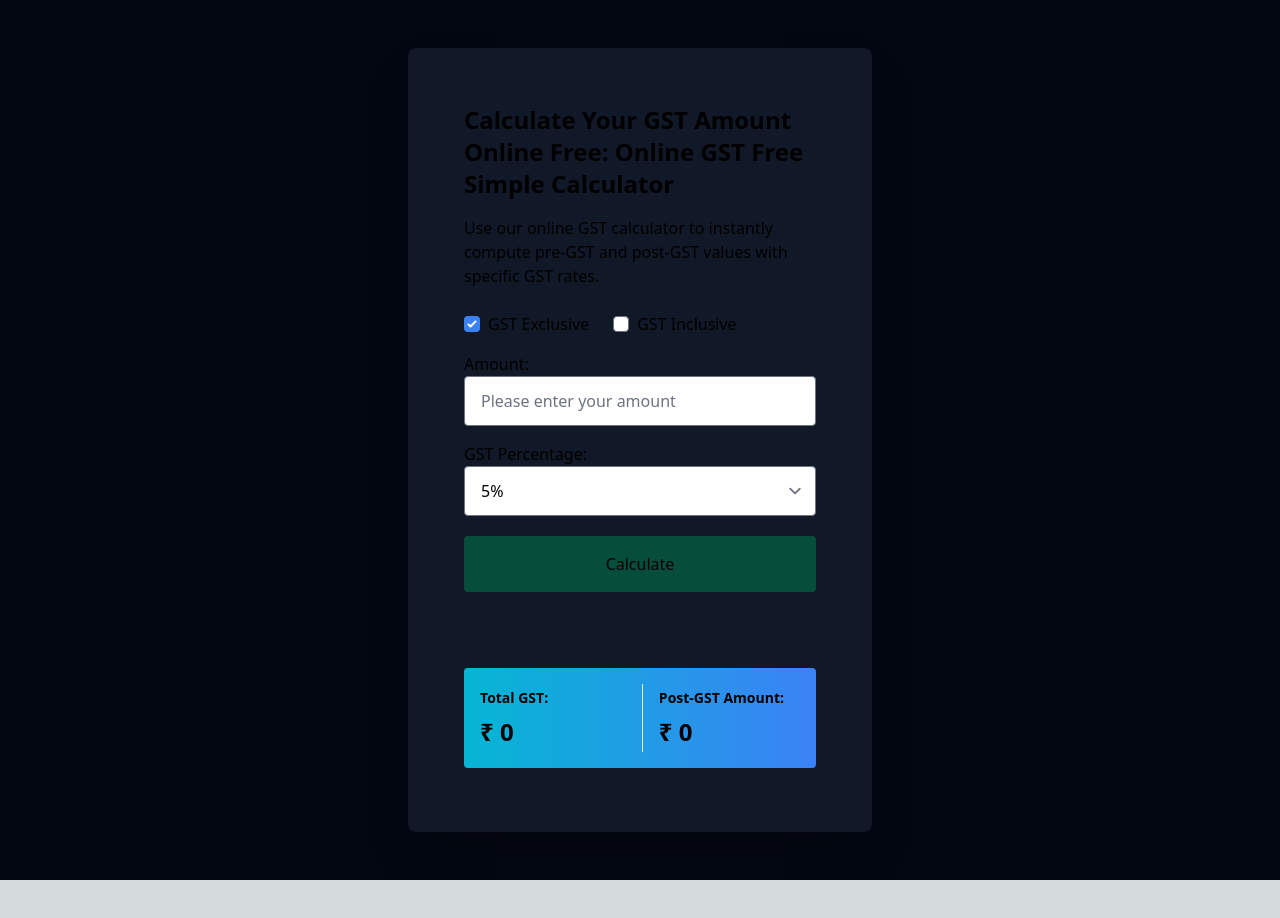
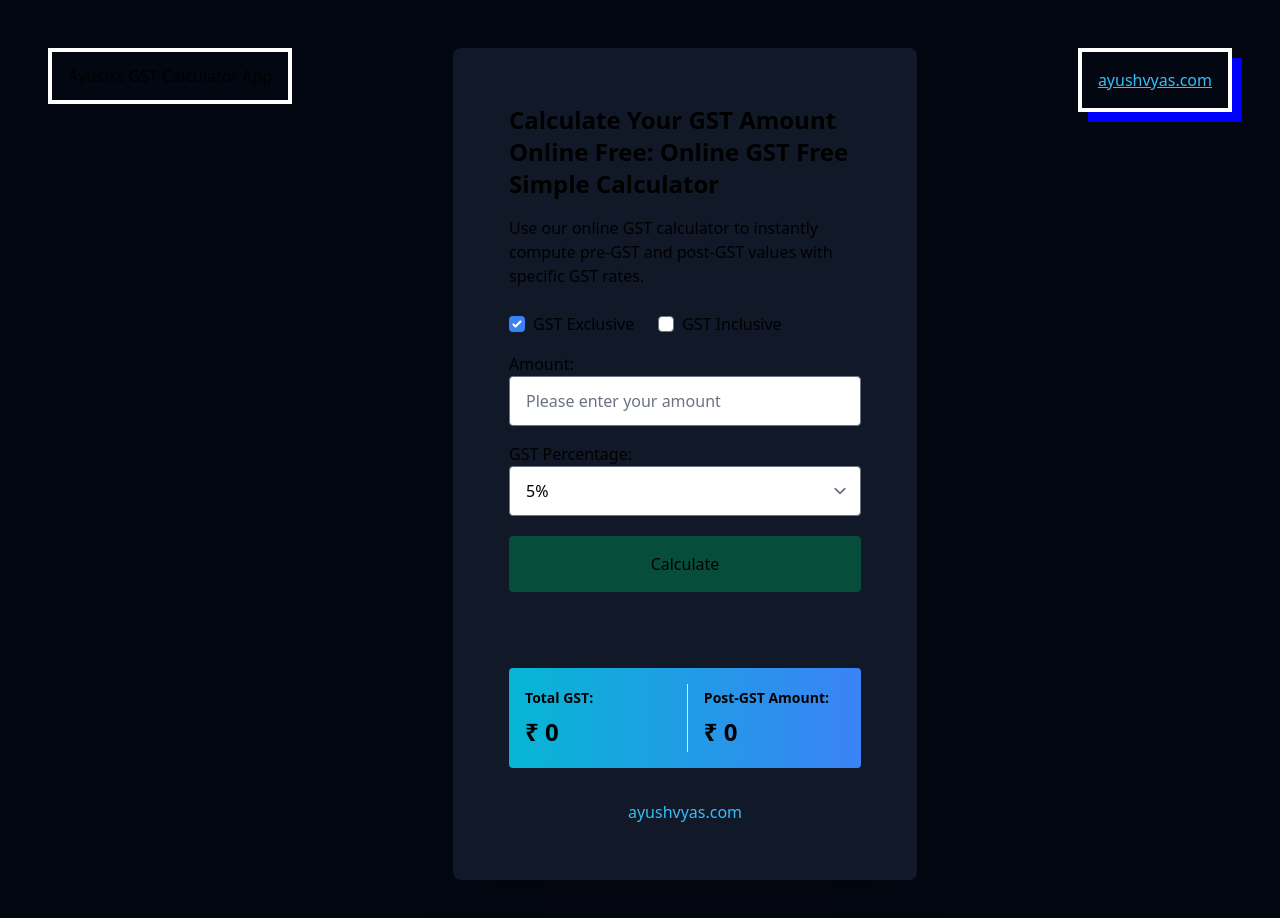
Before and after one commit to Ayush06Vyas/gst-calculator, a Next.js app: page / in a window 1280 px wide. Shown: the top 918 px of the page. Before the commit the page ends 880 px from the top, so only its background shows below. Built offline with nearby package versions, Linux system fonts and the light colour scheme.

Commit message:
ayushvyasdotcom links added

```diff
--- a/pages/index.tsx
+++ b/pages/index.tsx
@@ -37,8 +37,11 @@ export default function Home() {
 
   return (
     <main
-      className={`flex min-h-screen bg-gray-950 flex-col items-center justify-between md:p-12 p-6`}
+      className={`flex min-h-screen bg-gray-950 justify-between md:p-12 p-6`}
     >
+      <div className="header-container self-start mb-12 border-solid border-white border-4 p-4">
+        <h2 className="leading-none">Ayush's GST Calculator App</h2>
+      </div>
       <div className="flex columns-2 rounded-lg shadow-2xl bg-gray-900 md:p-10 p-2 divide-x">
         <div className="flex flex-col max-w-sm p-4">
           <div>
@@ -132,7 +135,20 @@ export default function Home() {
               </div>
             </div>
           </div>
+          <div className="footer-container text-center text-blue mt-6">
+            <a target="_blank" href="https://ayushvyas.com" className="seld-end text-sky-400">
+              ayushvyas.com
+            </a>
+          </div>
         </div>
+      </div>
+      <div className="mb-12  self-start border-solid border-white shadow-3xl border-4 p-4">
+        <a target="_blank"
+          href="https://ayushvyas.com"
+          className="seld-end text-sky-400 underline"
+        >
+          ayushvyas.com
+        </a>
       </div>
     </main>
   );
--- a/tailwind.config.ts
+++ b/tailwind.config.ts
@@ -13,6 +13,9 @@ const config: Config = {
         'gradient-conic':
           'conic-gradient(from 180deg at 50% 50%, var(--tw-gradient-stops))',
       },
+      boxShadow: {
+        '3xl': '10px 10px blue',
+      }
     },
   },
   plugins: [
```
